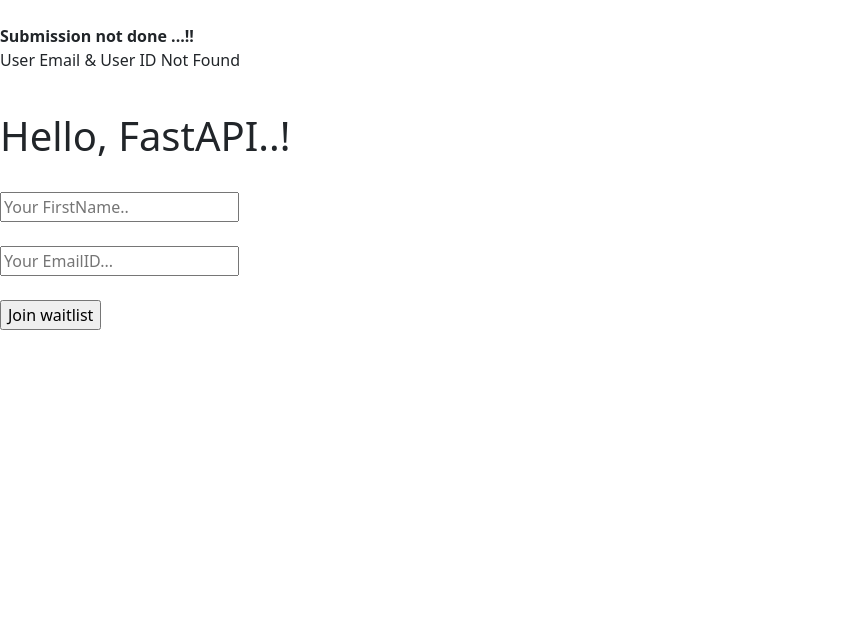
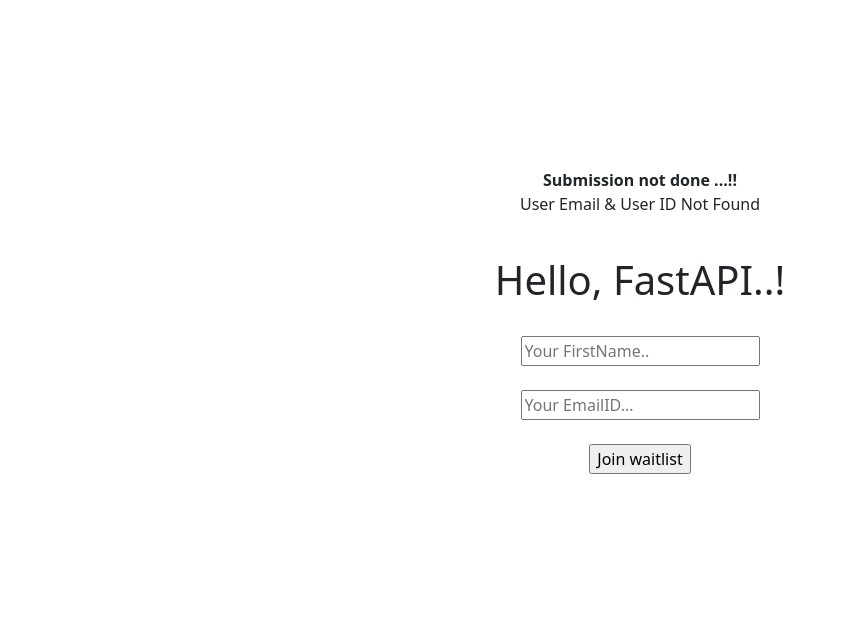
Before and after one commit to dishantraut/fastapi_x_airtable, a FastAPI app: page / in a window 1280 px wide. Shown: the top 617 px of the page, without its empty margins (0-846 px from the left). Run offline with FastAPI, Linux system fonts and the light colour scheme.

Commit message:
PROD Changes

```diff
--- a/src/templates/home.html
+++ b/src/templates/home.html
@@ -1,7 +1,8 @@
 {% extends 'base.html' %}
 
 {% block content %}
-
+<div class='col-md-6 mx-auto text-center py-5'>
+    <div class='py-5 my-5'>
 <br>
 {% if submitted_email and user_id and did_send %}
     <b>Thank You for joining :-</b>
@@ -22,5 +23,7 @@
     <br><br>
     <input type="submit" value="Join waitlist">
 </form>
+</div>
+</div>
 
 {% endblock %}
```
